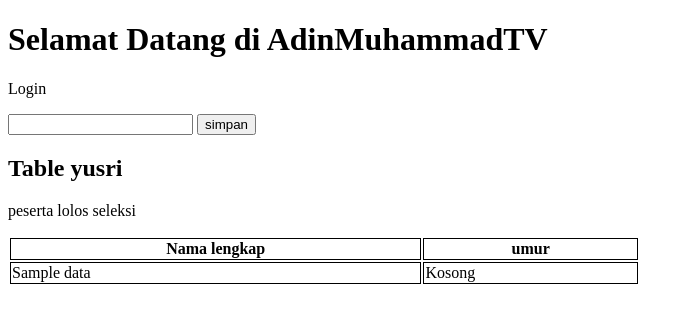
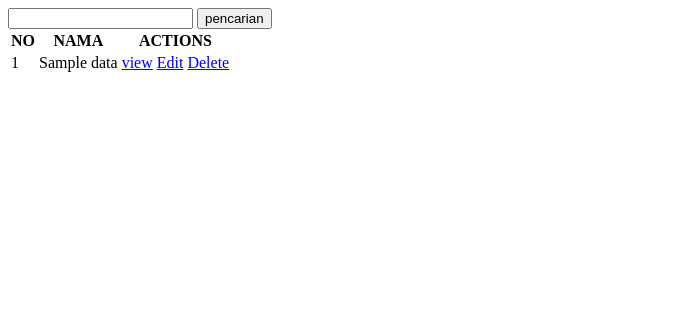
Before and after one commit to yusriyanti/praxis, a Django app: template 1-3/mysite/tugas/templates/index.html in a window 1280 px wide. Shown: the top 323 px of the page, without its empty margins (0-693 px from the left). Run offline with Django 3.2, Linux system fonts and the light colour scheme; the template is opened without the code that fills it: most values are stand-ins (such as "Sample title", 1, 10 or a date in 2020).

Commit message:
lanjut belajar django

```diff
--- a/1-3/mysite/tugas/models.py
+++ b/1-3/mysite/tugas/models.py
@@ -1,5 +1,5 @@
 from django.db import models
-class uhuy(models.Model):
-    name = models.TextField()
+class tugas(models.Model):
+    nama = models.TextField(max_length=200)
 
 # Create your models here.
--- /dev/null
+++ b/1-3/mysite/tugas/templates/edit.html
@@ -0,0 +1,5 @@
+<form action="" method="POST">
+    {% csrf_token %}
+    <input type="text" nama ="nama" value="{{detailData.nama}}">
+    <button type="submit">edit</button>
+</form>
--- a/1-3/mysite/tugas/templates/index.html
+++ b/1-3/mysite/tugas/templates/index.html
@@ -8,50 +8,37 @@
 </head>
 <body>
 
-</body>
-</html>
-<h1>
-    Selamat Datang di AdinMuhammadTV
-</h1>
-<body>
 
+  <form action=""method="POST">
+    {%csrf_token%}
 
-<p>Login</p>
-
-<form action=""method="post">
-  {% csrf_token %}
-    <input type="text" name="name">
-    <button type="submit">simpan</button>
+    <input type="text" nama ="nama" class="form-control">
+    <button type="submit" class="btn btn-primary">pencarian</button>
   </form>
 
-<form>
-    <head>
-        <style>
-        th, td {
-          border: 1px solid black;
-        }
-        </style>
-        </head>
-        <body>
-
-        <h2>Table yusri </h2>
-
-        <p>peserta lolos seleksi</p>
-
-        <table style="width:50%">
+  <div>
+    <table class="table">
+      <thead>
         <tr>
-              <th>Nama lengkap</th>
-              <th>umur</th>
+          <th>NO</th>
+          <th>NAMA</th>
+          <th>ACTIONS</th>
         </tr>
         {% for d in data %}
         <tr>
-            <td>{{d.name}}</td>
-            <td>Kosong</td>
+          <td>{{d.id}}</td>
+          <td>{{d.nama}}</td>
+          <td>
+            <a href="detail/{{d.id}}" class="btn-success">view</a>
+            <a href="edit/{{d.id}}" class="btn-success">Edit</a>
+            <a href="hapus/{{d.id}}" class="btn-success">Delete</a>
+
+          </td>
+
         </tr>
         {% endfor %}
-            <!-- <th>Durasi video</th> -->
-          </tr>
+      </thead>
+
     </table>
-      </form>
-
+  </div>
 </body>
--- a/1-3/mysite/tugas/urls.py
+++ b/1-3/mysite/tugas/urls.py
@@ -3,5 +3,9 @@ from django.urls import path
 from . import views
 
 urlpatterns = [
-    path('', views.index, name='index'),
+    path('', views.index, name ='index'),
+    path('hapus/<id>', views.hapus),
+    path('detail/<id>', views.detail),
+    path('edit/<id>', views.edit),
+
 ]
```
Also changed, not shown: 1-3/mysite/tugas/views.py (+33 -3 lines), 1-3/mysite/db.sqlite3, 1-3/mysite/tugas/migrations/0002_auto_20211008_1659.py (added), 1-3/mysite/tugas/templates/detail.html (added). Lines whose indentation alone changed are shown as unchanged.
